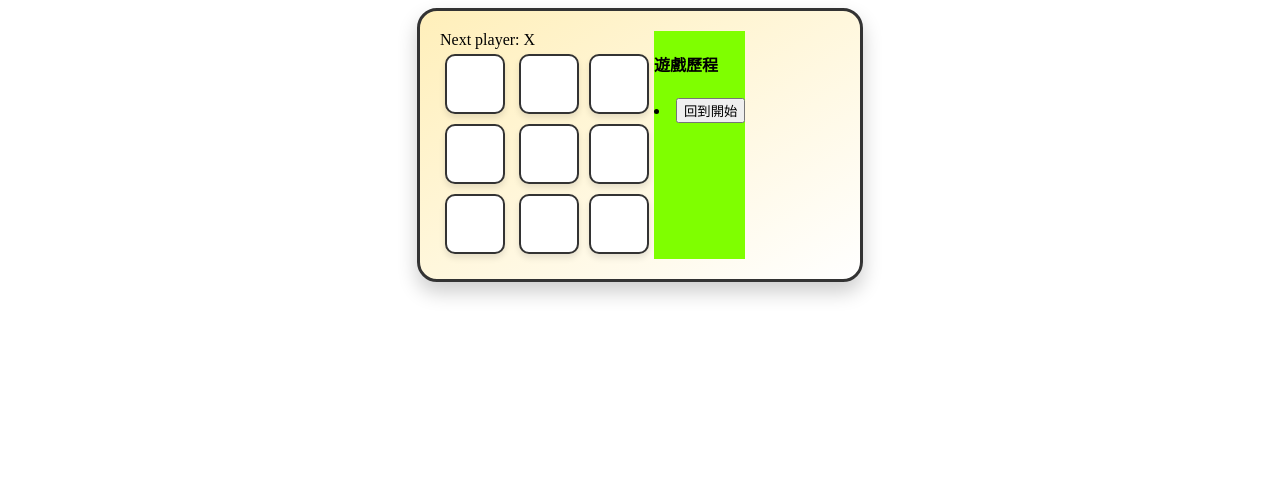
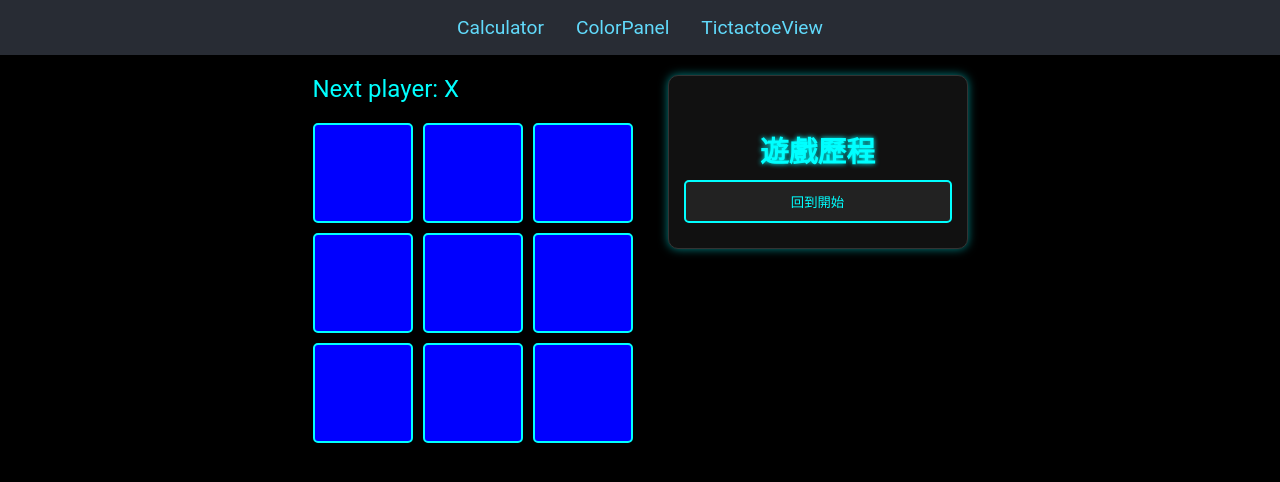
Before and after one commit to KingKaiZhuang/react-final-project, a Gatsby site: page /TictactoeView in a window 1280 px wide. Built offline with nearby package versions, Linux system fonts and the light colour scheme; Gatsby itself is replaced by a stand-in of ours.

Commit message:
chore: Remove unused code and add layout component to index, TicTacToe, Calculator, and ColorPanel views

```diff
--- a/gatsby-config.js
+++ b/gatsby-config.js
@@ -4,7 +4,8 @@
 module.exports = {
   siteMetadata: {
     title: `My React Final Test Project`,
-    siteUrl: `https://www.yourdomain.tld`
+    siteUrl: `https://www.yourdomain.tld`,
   },
-  plugins: ["gatsby-plugin-sass"]
+  plugins: ["gatsby-plugin-sass"],
+  pathPrefix: "KingKaiZhuang.github.io/react-final-project",
 };
--- a/package.json
+++ b/package.json
@@ -12,7 +12,8 @@
     "start": "gatsby develop",
     "build": "gatsby build",
     "serve": "gatsby serve",
-    "clean": "gatsby clean"
+    "clean": "gatsby clean",
+    "deploy": "gatsby build --prefix-paths && gh-pages -d public"
   },
   "dependencies": {
     "@emotion/react": "^11.11.4",
@@ -27,5 +28,8 @@
     "react-router-dom": "^6.23.1",
     "sass": "^1.77.5",
     "styled-components": "^6.1.11"
+  },
+  "devDependencies": {
+    "gh-pages": "^6.1.1"
   }
 }
--- /dev/null
+++ b/src/assets/scss/_Navbar.scss
@@ -0,0 +1,30 @@
+/* src/assets/scss/_Index.scss */
+.nav {
+  display: flex;
+  justify-content: center;
+  background-color: #282c34;
+  padding: 1rem;
+}
+
+.nav a {
+  margin: 0 1rem;
+  color: #61dafb;
+  text-decoration: none;
+  font-size: 1.2rem;
+  transition: color 0.3s ease;
+
+  &:hover {
+    color: #21a1f1;
+  }
+}
+
+body {
+  background-color: #20232a;
+  color: #ffffff;
+  font-family: "Roboto", sans-serif;
+}
+
+h1,
+p {
+  text-align: center;
+}
--- a/src/assets/scss/_Tictactoe.scss
+++ b/src/assets/scss/_Tictactoe.scss
@@ -1,52 +1,117 @@
-.square {
-  background-color: white;
-  width: 60px; /* 調整大小以適應設計 */
-  height: 60px;
-  display: inline-block; /* 確保按鈕不會換行 */
-  margin: 5px; /* 確保按鈕之間有適當的間距 */
-  font-size: 24px;
-  font-weight: bold;
-  text-align: center;
-  vertical-align: middle;
-  border: 2px solid #333;
-  border-radius: 10px;
-  box-shadow: 0 4px 6px rgba(0, 0, 0, 0.1);
-  transition: background-color 0.3s, transform 0.3s;
+$primary-color: #0ff; // 主色調
+$secondary-color: #00f; // 次色調
+$bg-color: #000; // 背景色
+$info-bg-color: #111; // 信息背景色
+$info-border-color: #333; // 信息邊框色
+$button-bg-color: #222; // 按鈕背景色
+$button-hover-color: #444; // 按鈕懸停色
+$button-text-color: #0ff; // 按鈕文字色
+
+* {
+  box-sizing: border-box;
+  list-style: none;
 }
 
-.square:hover {
-  background-color: rgb(186, 250, 255);
-  cursor: pointer;
-  transform: scale(1.1); /* 增加放大效果 */
-}
-
-.square:active {
-  background-color: rgb(42, 110, 255);
-  transform: scale(1); /* 確保按下時恢復正常大小 */
+body {
+  margin: 0;
+  padding: 0;
 }
 
 .game {
   display: flex;
-  width: 400px;
-  margin: auto;
-  border: 3px solid #333;
+  align-items: flex-start;
+  justify-content: center;
+  height: 100vh;
+  background-color: $bg-color;
+  font-family: "Roboto", sans-serif;
+  color: $primary-color;
   padding: 20px;
-  background: linear-gradient(to bottom right, #ffefba, #ffffff);
-  border-radius: 20px;
-  box-shadow: 0 10px 20px rgba(0, 0, 0, 0.2);
 }
 
-.board {
-  background-color: rgba(244, 197, 126, 0.9);
-  padding: 20px;
-  border-radius: 15px;
+.game-board {
+  margin-right: 20px;
 }
 
-.board-row {
-  display: flex; /* 確保棋盤行水平排列 */
-  justify-content: center; /* 使行居中 */
+.board-item {
+  display: grid;
+  grid-template-columns: repeat(3, 100px);
+  grid-template-rows: repeat(3, 100px);
+  gap: 10px;
+}
+
+.square {
+  width: 100px;
+  height: 100px;
+  background-color: $secondary-color;
+  border: 2px solid $primary-color;
+  font-size: 2em;
+  color: $primary-color;
+  display: flex;
+  align-items: center;
+  justify-content: center;
+  cursor: pointer;
+  transition: background-color 0.3s, transform 0.3s;
+
+  &:hover {
+    background-color: lighten($secondary-color, 20%);
+    transform: scale(1.1);
+  }
+
+  &:active {
+    background-color: darken($secondary-color, 20%);
+  }
 }
 
 .game-info {
-  background-color: chartreuse;
+  display: flex;
+  flex-direction: column;
+  align-items: center;
+  padding: 15px;
+  margin-left: 35px;
+  background-color: $info-bg-color;
+  border: 1px solid $info-border-color;
+  border-radius: 10px;
+  width: 300px;
+  text-align: center;
+  font-size: 1.2em;
+  color: $primary-color;
+  box-shadow: 0 0 10px rgba(0, 255, 255, 0.5);
 }
+
+.game-info h4 {
+  margin-bottom: 10px;
+  font-size: 1.5em;
+  color: $primary-color;
+  text-shadow: 0 0 5px $primary-color;
+}
+
+.game-info p {
+  margin: 0;
+  width: 100%;
+}
+
+button {
+  background-color: $button-bg-color;
+  color: $button-text-color;
+  border: 2px solid $primary-color;
+  padding: 10px;
+  border-radius: 5px;
+  cursor: pointer;
+  transition: background-color 0.3s, transform 0.3s;
+  width: 100%;
+  margin-bottom: 10px;
+
+  &:hover {
+    background-color: $button-hover-color;
+    transform: scale(1.05);
+  }
+
+  &:active {
+    background-color: darken($button-bg-color, 20%);
+  }
+}
+
+.status {
+  margin-bottom: 20px;
+  font-size: 1.5em;
+}
--- a/src/components/Layout.jsx
+++ b/src/components/Layout.jsx
@@ -5,8 +5,6 @@ import Navbar from "./NavBar";
 const Layout = ({ children }) => (
   <div>
     <Navbar />
-    <main>{children}</main>
-    <footer>© {new Date().getFullYear()}, 建立於 Gatsby</footer>
   </div>
 );
 
--- /dev/null
+++ b/src/components/Navbar.jsx
@@ -0,0 +1,18 @@
+// src/pages/index.js
+import React from "react";
+import { Link } from "gatsby";
+import "../assets/scss/_Navbar.scss";
+
+const Navbar = () => {
+  return (
+    <>
+      <div className="nav">
+        <Link to="/CalculatorView">Calculator</Link>
+        <Link to="/ColorPanelView">ColorPanel</Link>
+        <Link to="/TictactoeView">TictactoeView</Link>
+      </div>
+    </>
+  );
+};
+
+export default Navbar;
--- a/src/components/tic-tac-toe/Board.jsx
+++ b/src/components/tic-tac-toe/Board.jsx
@@ -61,21 +61,14 @@ export default function Board({ xIsNext, squares, onPlay }) {
   return (
     <>
       <div className="status">{status}</div> {/* 狀態文字 */}
-      <div>
-        <Square value={squares[0]} onSquareClick={() => handleClick(0)} />{" "}
-        {/* 第一排方格 */}
+      <div className="board-item">
+        <Square value={squares[0]} onSquareClick={() => handleClick(0)} />
         <Square value={squares[1]} onSquareClick={() => handleClick(1)} />
         <Square value={squares[2]} onSquareClick={() => handleClick(2)} />
-      </div>
-      <div>
-        <Square value={squares[3]} onSquareClick={() => handleClick(3)} />{" "}
-        {/* 第二排方格 */}
+        <Square value={squares[3]} onSquareClick={() => handleClick(3)} />
         <Square value={squares[4]} onSquareClick={() => handleClick(4)} />
         <Square value={squares[5]} onSquareClick={() => handleClick(5)} />
-      </div>
-      <div>
-        <Square value={squares[6]} onSquareClick={() => handleClick(6)} />{" "}
-        {/* 第三排方格 */}
+        <Square value={squares[6]} onSquareClick={() => handleClick(6)} />
         <Square value={squares[7]} onSquareClick={() => handleClick(7)} />
         <Square value={squares[8]} onSquareClick={() => handleClick(8)} />
       </div>
--- a/src/components/tic-tac-toe/TicTacToe.jsx
+++ b/src/components/tic-tac-toe/TicTacToe.jsx
@@ -35,7 +35,7 @@ export default function TicTacToe() {
   return (
     <>
       <div className="game">
-        <div className="board-item">
+        <div className="board">
           <Board
             xIsNext={xIsNext}
             squares={currentSquares}
--- a/src/pages/CalculatorView.jsx
+++ b/src/pages/CalculatorView.jsx
@@ -1,9 +1,11 @@
 import * as React from "react";
 import MyCalculator from "../components/calculator/MyCalculator";
+import Layout from "../components/Layout";
 
 function CalculatorView() {
   return (
     <>
+      <Layout />
       <h1>MyCalculator 5b0g0024 - 鈞凱</h1>
       <MyCalculator />
     </>
--- a/src/pages/ColorPanelView.jsx
+++ b/src/pages/ColorPanelView.jsx
@@ -1,9 +1,11 @@
 import * as React from "react";
 import MyRGBPanel from "../components/color-panel/MyRGBPanel";
+import Layout from "../components/Layout";
 
 export default function ColorPanelView() {
   return (
     <>
+      <Layout />
       <header className="slider-item">
         <MyRGBPanel />
       </header>
--- a/src/pages/TictactoeView.jsx
+++ b/src/pages/TictactoeView.jsx
@@ -1,9 +1,11 @@
 import * as React from "react";
 import TicTavToe from "../components/tic-tac-toe/TicTacToe";
+import Layout from "../components/Layout";
 
 export default function TicTacToe() {
   return (
     <>
+      <Layout />
       <TicTavToe />
     </>
   );
```
Also changed, not shown: src/assets/scss/_ColorPanel.scss (+84 -2 lines), src/assets/scss/_MyCalculator.scss (+40 -19 lines), src/pages/index.jsx (+8 -2 lines), 5 other files.
